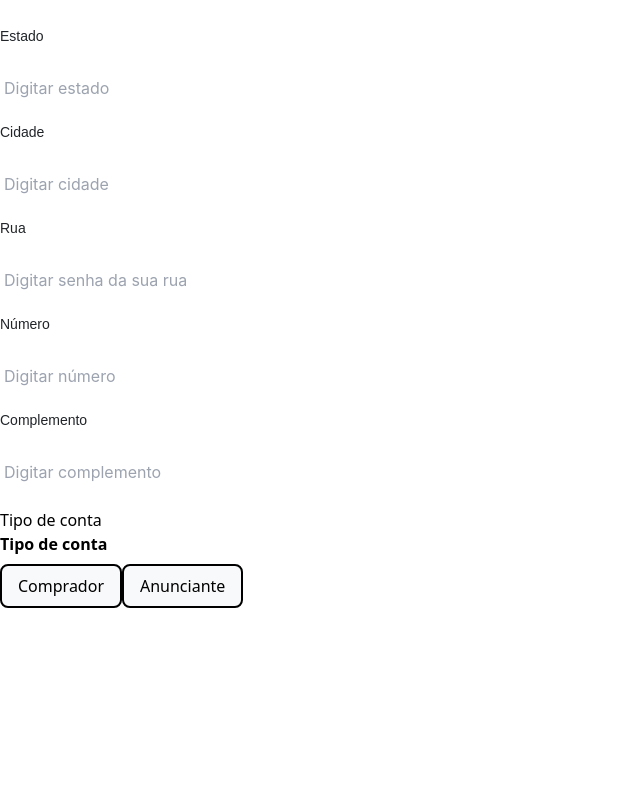
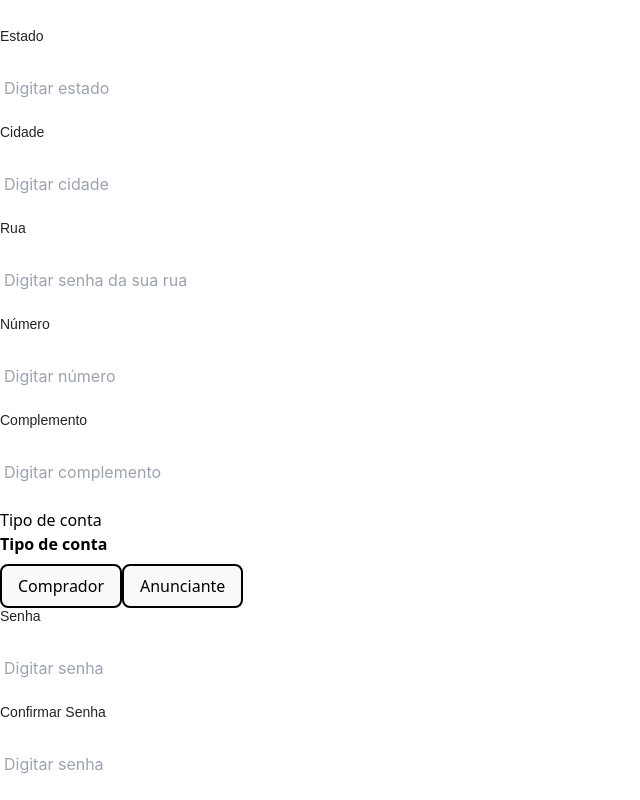
Before and after one commit to m6-G10-Project-FullStack/front-end, a Next.js app: page /register in a window 1280 px wide. Shown: the part 716-1516 px from the top of the page, without its empty margins (0-640 px from the left). Before the commit the page ends 1324 px from the top, so only its background shows below. Built offline with nearby package versions, Linux system fonts and the light colour scheme.

Commit message:
feat: finishing Register

```diff
--- a/pages/register/index.tsx
+++ b/pages/register/index.tsx
@@ -42,6 +42,7 @@ export default function Register() {
           <Input label="CEP" placeholder="0000.000" />
         </div>
 
+        <div className="div-para-coluna">
           <div>
             <Input label="Estado" placeholder="Digitar estado" />
           </div>
@@ -49,17 +50,20 @@ export default function Register() {
           <div>
             <Input label="Cidade" placeholder="Digitar cidade" />
           </div>
+        </div>
 
         <div>
           <Input label="Rua" placeholder="Digitar senha da sua rua" />
         </div>
 
+        <div className="div-para-coluna">
           <div>
             <Input label="Número" placeholder="Digitar número" />
           </div>
 
           <div>
             <Input label="Complemento" placeholder="Digitar complemento" />
+          </div>
         </div>
 
         <h4>Tipo de conta</h4>
@@ -93,6 +97,14 @@ export default function Register() {
               Anunciante
             </button>
           </div>
+
+          <div>
+            <Input label="Senha" placeholder="Digitar senha" />
+          </div>
+
+          <div>
+            <Input label="Confirmar Senha" placeholder="Digitar senha" />
+          </div>
         </div>
       </div>
     </>
```
Lines whose indentation alone changed are shown as unchanged.
